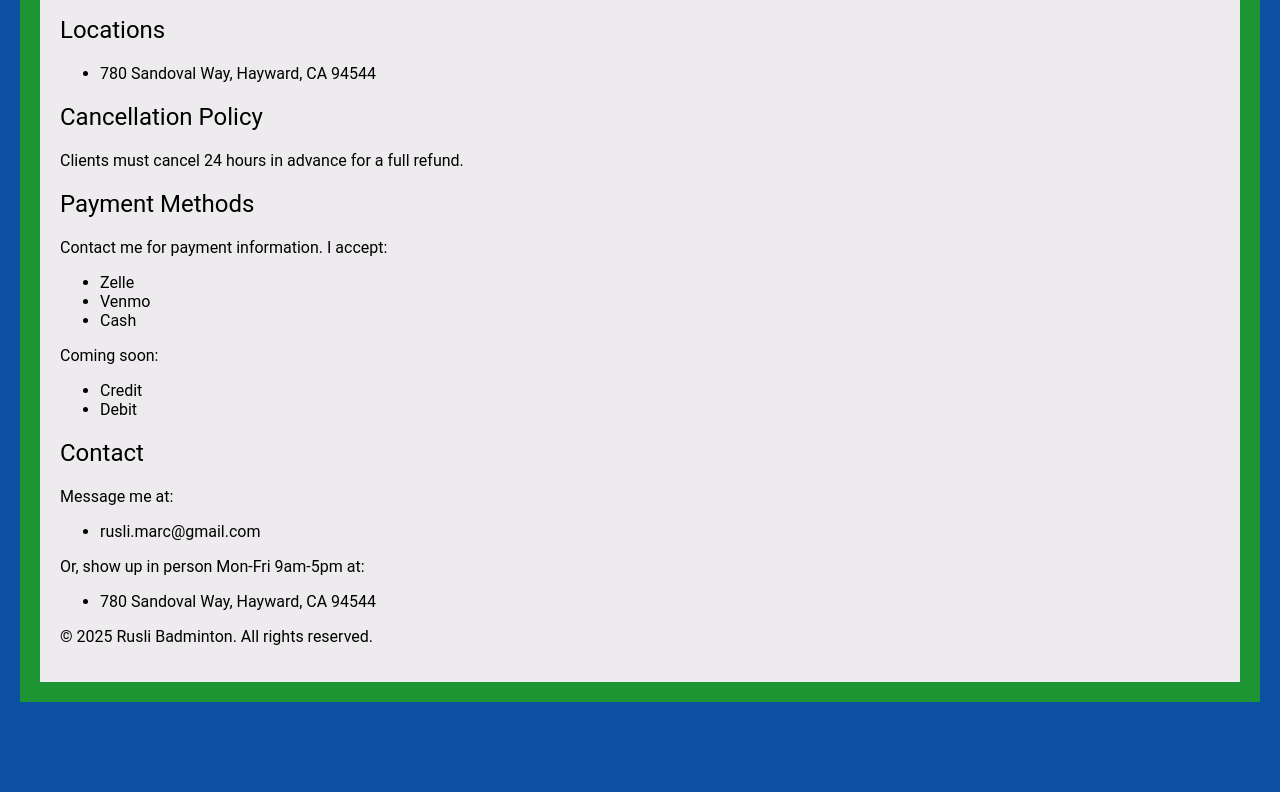
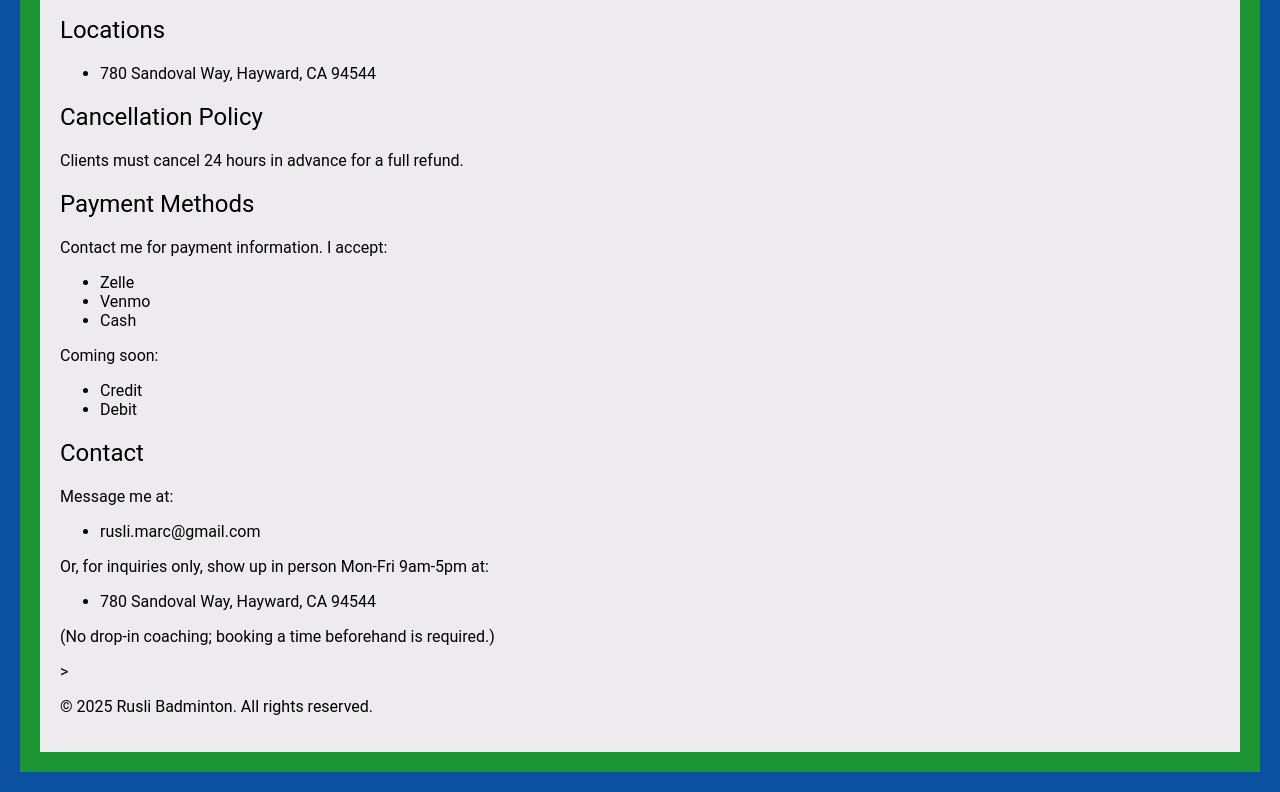
Before and after one commit to MarcRusli/badminton-coaching, a plain HTML site: page lessons.html in a window 1280 px wide. Shown: the part 521-1313 px from the top of the page. Before the commit the page ends 1243 px from the top, so only its background shows below. Drawn offline with Linux system fonts and the light colour scheme; a script that the page names is missing.

Commit message:
Added clarification to in-person drop-in

```diff
--- a/lessons.html
+++ b/lessons.html
@@ -74,10 +74,11 @@
                 <ul>
                     <li>rusli.marc@gmail.com</li>
                 </ul>
-                <p>Or, show up in person Mon-Fri 9am-5pm at:</p>
+                <p>Or, for inquiries only, show up in person Mon-Fri 9am-5pm at:</p>
                 <ul>
                     <li>780 Sandoval Way, Hayward, CA 94544</li>
                 </ul>
+                <p>(No drop-in coaching; booking a time beforehand is required.)</p>>
             </section>
         </main>
 
```
